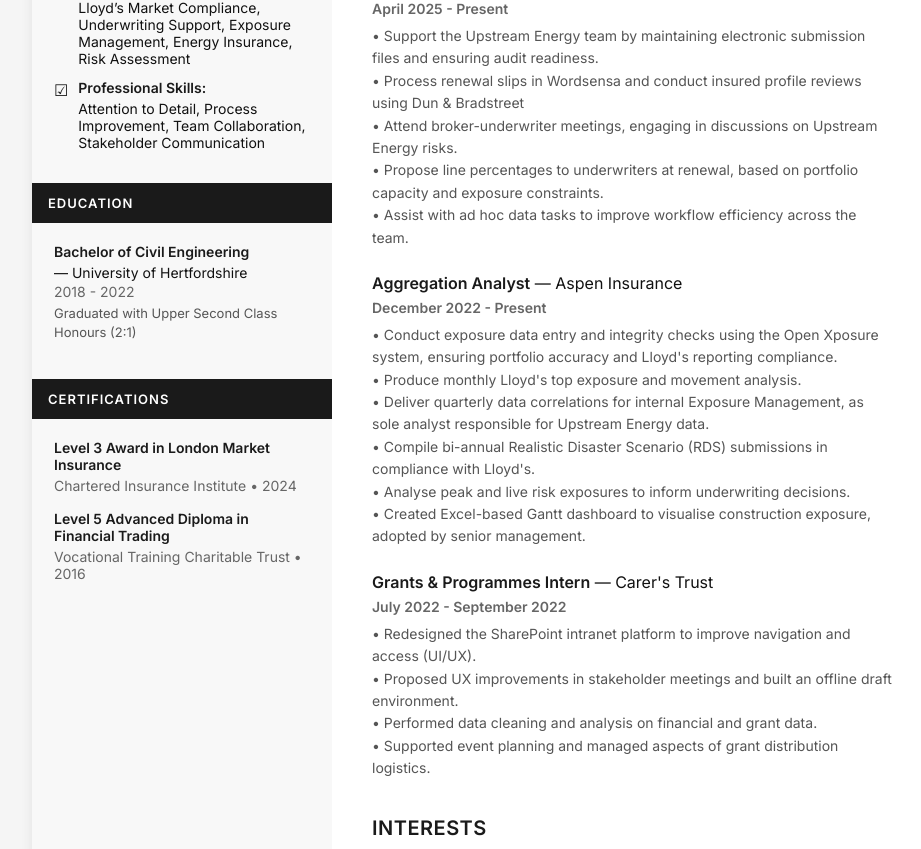
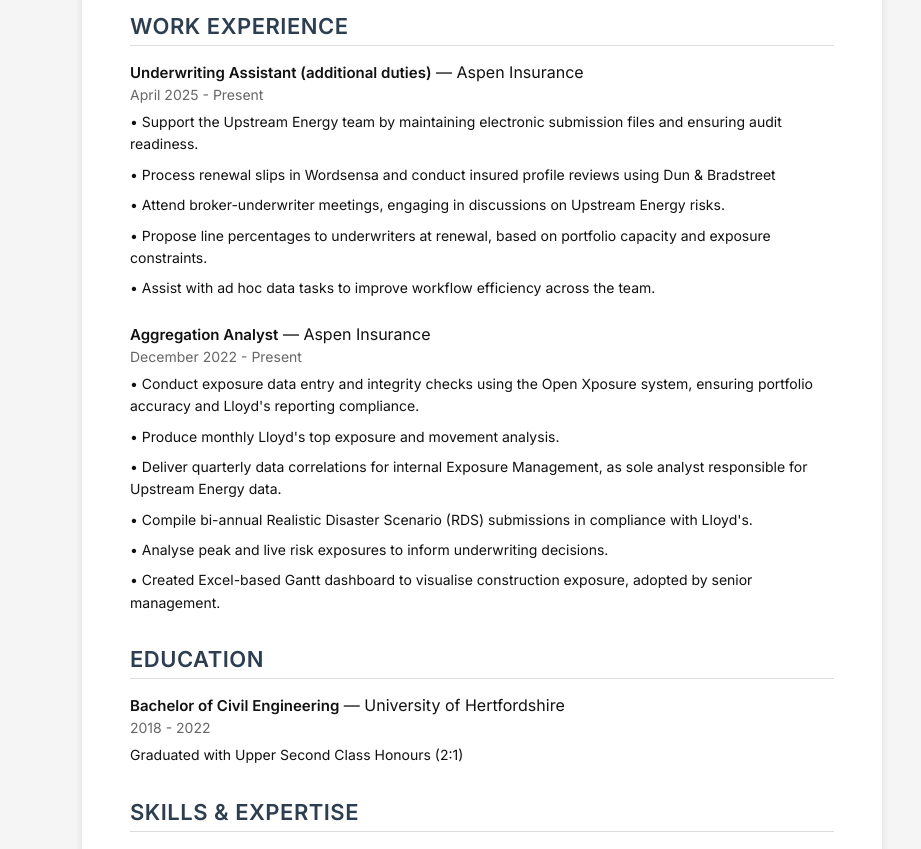
Before and after one commit to Oliver-Turp/cv-oliverturp, a Next.js app: page / in a window 1280 px wide. Shown: the part 568-1417 px from the top of the page, without its empty margins (158-1079 px from the left). Built offline with nearby package versions, Linux system fonts and the light colour scheme.

Commit message:
Updated CV theme

```diff
--- a/src/cv/config.js
+++ b/src/cv/config.js
@@ -11,18 +11,18 @@
 //   ]
 // };
 
-// export const config = {
-//   theme: "bold-header",
-//   sectionOrder: [
-//     "contact",
-//     "about",
-//     "experience",
-//     "education",
-//     "skills",
-//     "certifications",
-//     "interests"
-//   ]
-// };
+export const config = {
+  theme: "bold-header",
+  sectionOrder: [
+    "contact",
+    "about",
+    "experience",
+    "education",
+    "skills",
+    "certifications",
+    "interests"
+  ]
+};
 
 // export const config = {
 //   theme: "visual-timeline",
@@ -37,21 +37,21 @@
 //   ]
 // };
 
-export const config = {
-  theme: "modern-professional",
+// export const config = {
+//   theme: "modern-professional",
 
-  // Two-column layout config (replaces sectionOrder for this theme)
-  columns: {
-    sidebar: ["contact", "skills", "education", "certifications"],
-    main: ["about", "experience", "interests"],
-    mobile: [
-      "about",
-      "experience",
-      "education",
-      "skills",
-      "certifications",
-      "interests",
-      "contact"
-    ]
-  }
-};
+//   // Two-column layout config (replaces sectionOrder for this theme)
+//   columns: {
+//     sidebar: ["contact", "skills", "education", "certifications"],
+//     main: ["about", "experience", "interests"],
+//     mobile: [
+//       "about",
+//       "experience",
+//       "education",
+//       "skills",
+//       "certifications",
+//       "interests",
+//       "contact"
+//     ]
+//   }
+// };
--- a/src/cv/content.js
+++ b/src/cv/content.js
@@ -21,12 +21,12 @@
           years: "December 2022 - Present",
           description: "- Conduct exposure data entry and integrity checks using the Open Xposure system, ensuring portfolio accuracy and Lloyd's reporting compliance.\n- Produce monthly Lloyd's top exposure and movement analysis.\n- Deliver quarterly data correlations for internal Exposure Management, as sole analyst responsible for Upstream Energy data.\n- Compile bi-annual Realistic Disaster Scenario (RDS) submissions in compliance with Lloyd's.\n- Analyse peak and live risk exposures to inform underwriting decisions.\n- Created Excel-based Gantt dashboard to visualise construction exposure, adopted by senior management."
         },
-        {
-          role: "Grants & Programmes Intern",
-          company: "Carer's Trust",
-          years: "July 2022 - September 2022",
-          description: "- Redesigned the SharePoint intranet platform to improve navigation and access (UI/UX).\n- Proposed UX improvements in stakeholder meetings and built an offline draft environment.\n- Performed data cleaning and analysis on financial and grant data. \n- Supported event planning and managed aspects of grant distribution logistics."
-        },
+        // {
+        //   role: "Grants & Programmes Intern",
+        //   company: "Carer's Trust",
+        //   years: "July 2022 - September 2022",
+        //   description: "- Redesigned the SharePoint intranet platform to improve navigation and access (UI/UX).\n- Proposed UX improvements in stakeholder meetings and built an offline draft environment.\n- Performed data cleaning and analysis on financial and grant data. \n- Supported event planning and managed aspects of grant distribution logistics."
+        // },
         // {
         //   role: "Previous Experience",
         //   company: "Various Roles",
```
